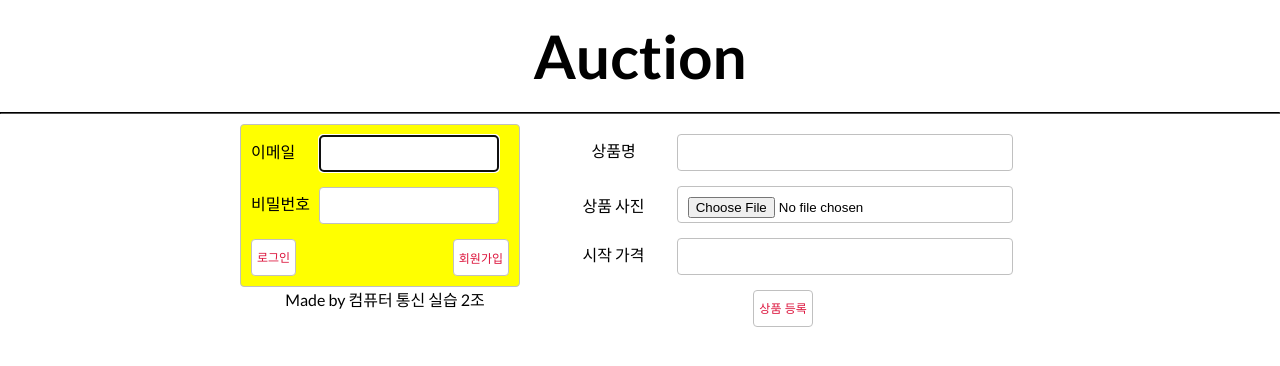
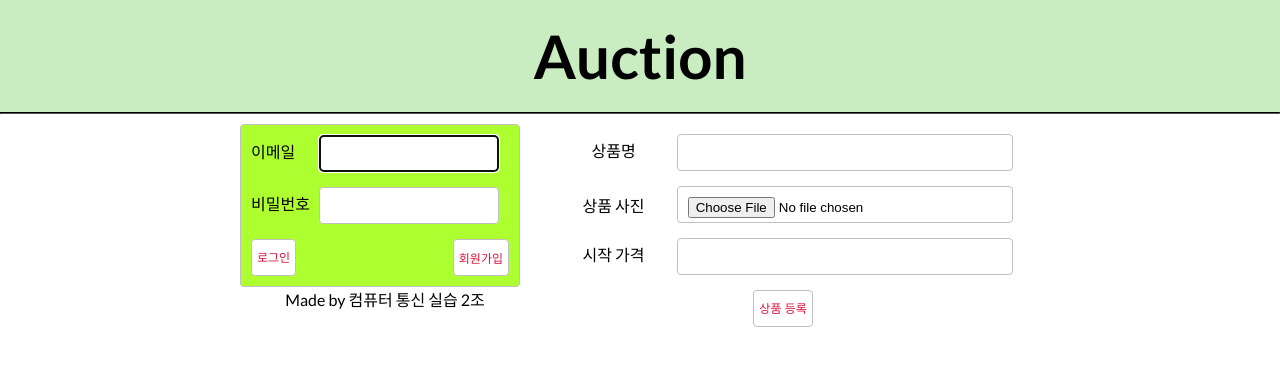
Before and after one commit to korobopolly/develop_auction, a website: page views/good.html in a window 1280 px wide. Drawn offline with nearby package versions, Linux system fonts and the light colour scheme; files that its build step writes are made by us from their sources.

Commit message:
홈페이지 색상 변경

```diff
--- a/public/main.css
+++ b/public/main.css
@@ -19,8 +19,10 @@ body {
 
 
 .title{
-  margin-top: 2rem;
+  padding-top: 2rem;
+  padding-bottom: 2rem;
   text-align: center;
+  background-color: #C9EDC1;
 }
 
 .heading-first {
@@ -28,7 +30,6 @@ body {
   font-size: 6rem; }
 
 .underline {
-  margin-top: 2rem;
   border-color: black; }
 
 a {
@@ -79,7 +80,7 @@ input, textarea {
   margin-right: 10px;
   border-radius: 4px;
   border: 1px solid silver;
-  background: yellow;
+  background: greenyellow;
 }
 .user-name, .user-money {
   font-weight: bold;
```
